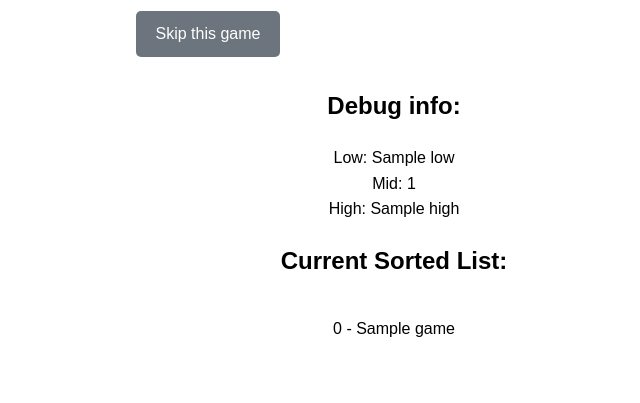
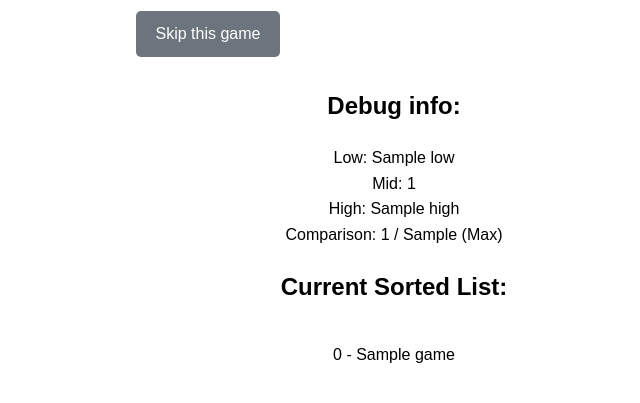
Before and after one commit to otteydw/bggsorter, a Flask app: template templates/sort_games.html in a window 1280 px wide. Shown: the part 397-800 px from the top of the page, without its empty margins (246-886 px from the left). Run offline with Flask 3, Linux system fonts and the light colour scheme; the template is opened without the code that fills it: most values are stand-ins (such as "Sample title", 1, 10 or a date in 2020); grey boxes marked "Sample" are stand-in pictures.

Commit message:
Display game comparison status versus max comparisons based on size of target list.

```diff
--- a/app.py
+++ b/app.py
@@ -24,6 +24,7 @@ Note:
 
 import json
 import logging
+import math
 import os
 
 from flask import Flask, redirect, render_template, request, url_for
@@ -97,6 +98,25 @@ def save_data(username, data):
     file_path = os.path.join(DATA_DIR, f"{username}.json")
     with open(file_path, "w") as file:
         json.dump(data, file)
+
+
+def max_comparisons(n):
+    """
+    Calculate the maximum number of comparisons needed to insert a game into a sorted list.
+
+    This function computes the maximum number of binary comparisons required to insert a new
+    game into a sorted list of length `n`, following a binary insertion sort algorithm.
+
+    Args:
+        n (int): The length of the sorted list into which the game is being inserted.
+
+    Returns:
+        int: The maximum number of comparisons needed for the insertion.
+
+    Raises:
+        ValueError: If `n` is negative, as a list cannot have a negative length.
+    """
+    return math.ceil(math.log2(n + 1))
 
 
 @app.route("/", methods=["GET", "POST"])
@@ -286,6 +306,7 @@ def sort_games():
     game = unsorted_games[0]
     low = int(request.form.get("low", 0))
     high = int(request.form.get("high", len(sorted_games) - 1))
+    current_comparison_count = int(request.form.get("current_comparison_count", 0)) + 1
 
     if low <= high:
         mid = (low + high) // 2
@@ -297,6 +318,8 @@ def sort_games():
             low=low,
             mid=mid,
             high=high,
+            current_comparison_count=current_comparison_count,
+            max_comparisons=max_comparisons(len(sorted_games)),
             sorted_games=sorted_games,
         )
     else:
--- a/templates/sort_games.html
+++ b/templates/sort_games.html
@@ -19,6 +19,9 @@
                     <input type="hidden" name="current_game" value="{{ current_game.id }}">
                     <input type="hidden" name="low" value="{{ low }}">
                     <input type="hidden" name="high" value="{{ mid - 1 }}">
+                    <input type="hidden"
+                           name="current_comparison_count"
+                           value="{{ current_comparison_count }}">
                     <button type="submit" style="border: none; background: none;">
                         <img src="{{ current_game.image }}" alt="{{ current_game.name }}">
                     </button>
@@ -35,6 +38,9 @@
                         <input type="hidden" name="current_game" value="{{ current_game.id }}">
                         <input type="hidden" name="low" value="{{ mid + 1 }}">
                         <input type="hidden" name="high" value="{{ high }}">
+                        <input type="hidden"
+                               name="current_comparison_count"
+                               value="{{ current_comparison_count }}">
                         <button type="submit" style="border: none; background: none;">
                             <img src="{{ comparison_game.image }}" alt="{{ comparison_game.name }}">
                         </button>
@@ -50,6 +56,8 @@
             Mid: {{ mid }}
             <br>
             High: {{ high }}
+            <br>
+            Comparison: {{ current_comparison_count }} / {{ max_comparisons }} (Max)
         </div>
         <div class="sorted-list">
             <h2>Current Sorted List:</h2>
```
